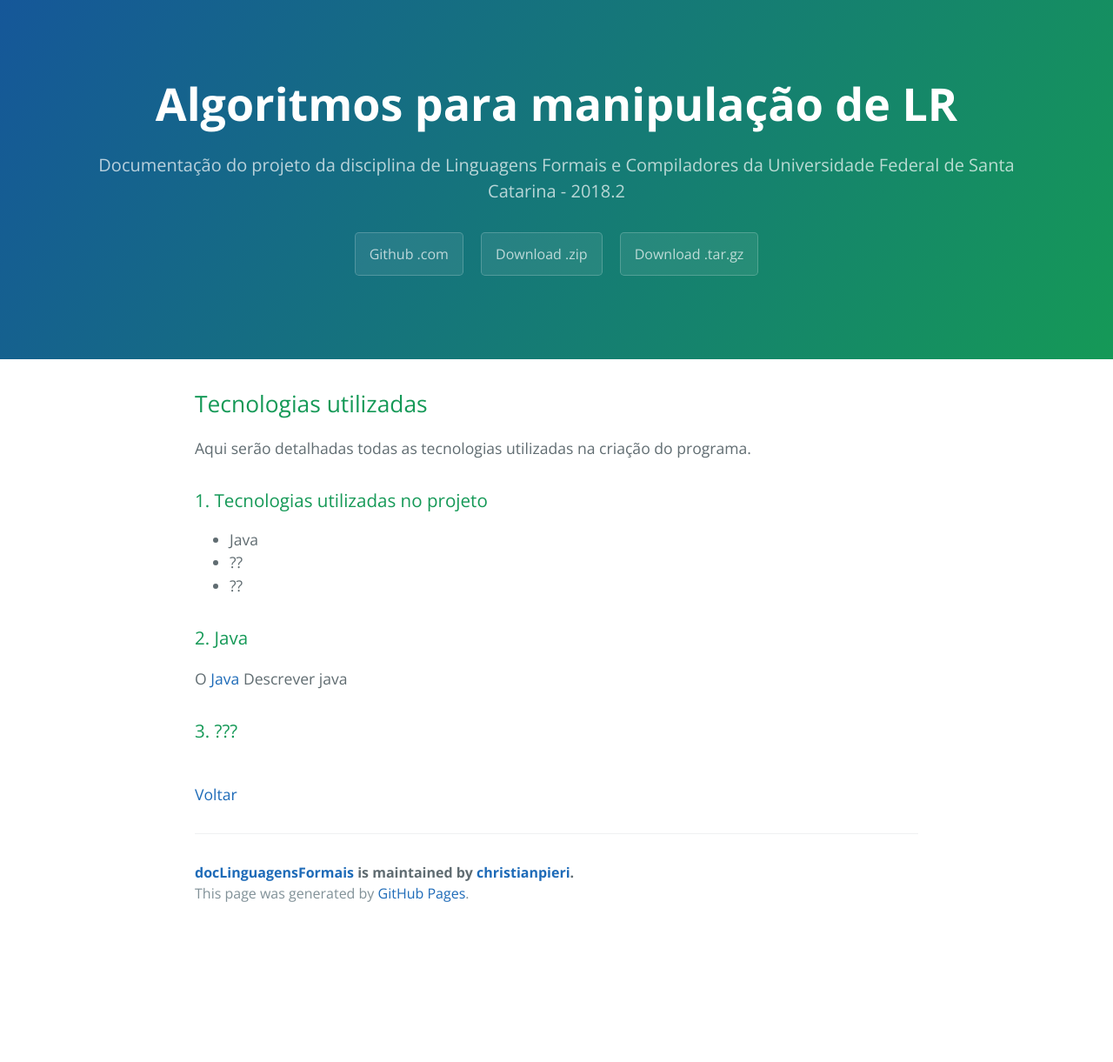
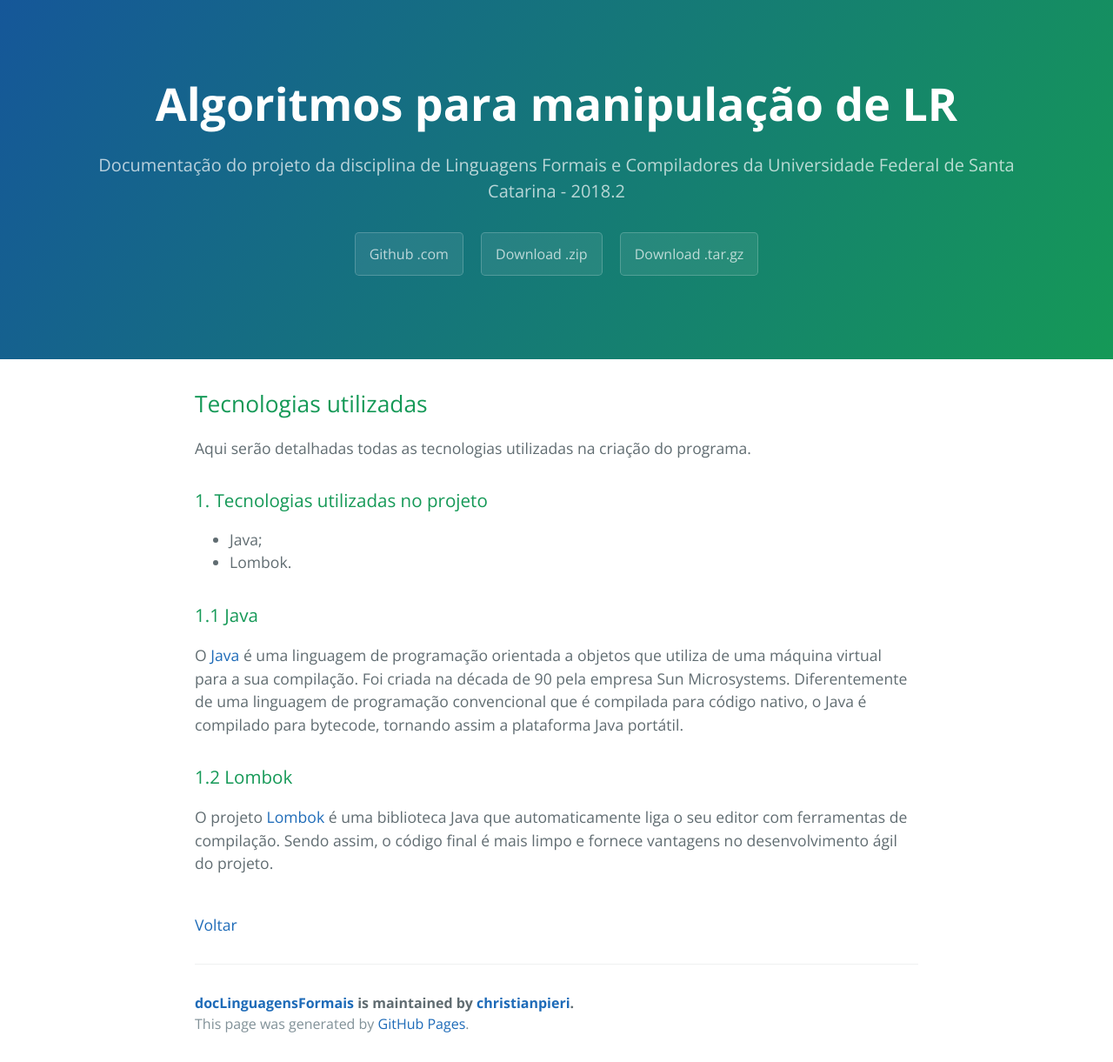
Before and after one commit to christianpieri/docLinguagensFormais, a Jekyll site: the page built from documentacao/tecnologias-utilizadas.md, in a window 1280 px wide. Shown: the whole page at 87% size. Built offline with Jekyll 4.4.1, drawn with Linux system fonts in a browser that asks for light colours; our own code applies the rules of GitHub Pages for plain Markdown files; before the commit the page ends 1071 px from its top, so only the background shows below that.

Commit message:
Doc tecnologias utilizadas

```diff
--- a/documentacao/tecnologias-utilizadas.md
+++ b/documentacao/tecnologias-utilizadas.md
@@ -9,16 +9,16 @@ Aqui serão detalhadas todas as tecnologias utilizadas na criação do programa.
 
 ### 1. Tecnologias utilizadas no projeto
 
-- Java
-- ??
-- ??
+- Java;
+- Lombok.
 
-### 2. Java
+### 1.1 Java
 
-O [Java](https://www.java.com/en/download/) Descrever java
+O [Java](https://www.java.com/en/download/) é uma linguagem de programação orientada a objetos que utiliza de uma máquina virtual para a sua compilação. Foi criada na década de 90 pela empresa Sun Microsystems. Diferentemente de uma linguagem de programação convencional que é compilada para código nativo, o Java é compilado para bytecode, tornando assim a plataforma Java portátil.
 
-### 3. ???
+### 1.2 Lombok
 
+O projeto [Lombok](https://projectlombok.org/) é uma biblioteca Java que automaticamente liga o seu editor com ferramentas de compilação. Sendo assim, o código final é mais limpo e fornece vantagens no desenvolvimento ágil do projeto.
 
 <br>
 [Voltar](./)
```
